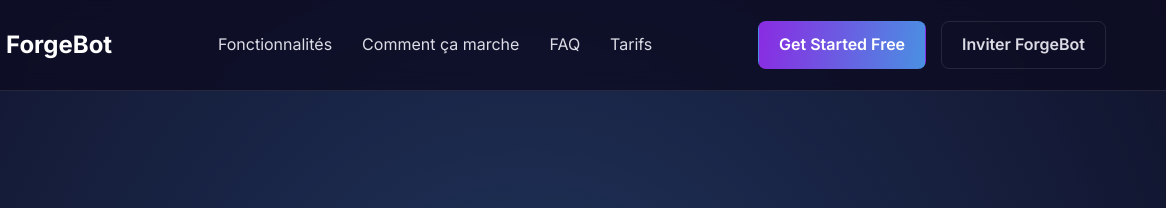
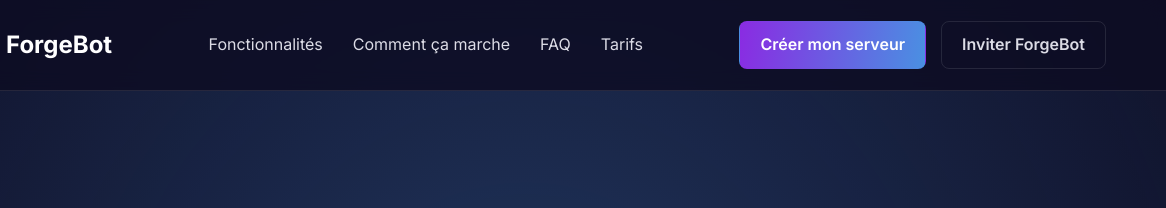
Before and after one commit to YelloWorld5847/ForgeX, a website: page index.html in a window 1280 px wide. Shown: the top 208 px of the page, 114-1280 px from the left. Drawn offline with nearby package versions, Linux system fonts and the light colour scheme.

Commit message:
modification du nom du bouton dans le header

```diff
--- a/index.html
+++ b/index.html
@@ -35,7 +35,7 @@
                 </ul>
                 <div class="nav-buttons">
                     <!-- <a href="#pricing" class="btn btn-secondary">Tarifs</a> -->
-                    <a href="#" class="btn btn-primary">Get Started Free</a>
+                    <a href="#" class="btn btn-primary">Créer mon serveur</a>
                     <a href="https://discord.com/oauth2/authorize?client_id=1413571425696088228&permissions=8&integration_type=0&scope=bot" class="btn btn-secondary" target="_blank" target="_blank">Inviter ForgeBot</a>
                 </div>
                 <button class="menu-toggle" id="menu-toggle" aria-label="Open Menu">
```
